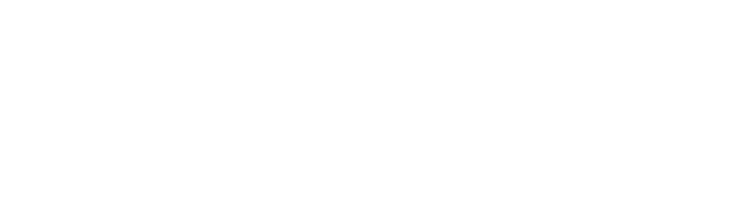
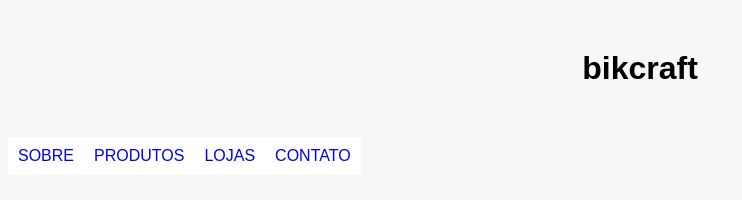
Before and after one commit to tgvieirabr/bikecraft, a plain HTML site: page index.html in a window 1280 px wide. Shown: the whole page, without its empty margins (0-742 px from the left). Drawn offline with Linux system fonts and the light colour scheme.

Commit message:
BikCraft

```diff
--- a/index.html
+++ b/index.html
@@ -4,9 +4,17 @@
  <meta charset="UTF-8">
  <meta http-equiv="X-UA-Compatible" content="IE=edge">
  <meta name="viewport" content="width=device-width, initial-scale=1.0">
+ <link rel="stylesheet"  href="style.css">
  <title>Bikcraft</title>
 </head>
 <body>
-
+ <h1>bikcraft</h1>
+ <div class="navbar">
+  <a href="#">SOBRE</a>
+   <a href="#">PRODUTOS</a>
+   <a href="#">LOJAS</a>
+   <a href="#">CONTATO</a>
+  </ul>
+ </div>
 </body>
 </html>
--- a/style.css
+++ b/style.css
@@ -0,0 +1,18 @@
+body {
+ background: #f7f7f7;
+ font-family: Arial, Helvetica;
+}
+.navbar {
+ display: flex;
+
+ color: #222;
+}
+h1 {
+ text-align: center;
+ margin: 50px;
+}
+a {
+ padding: 10px;
+ text-decoration: none;
+ background-color: white;
+}
```
